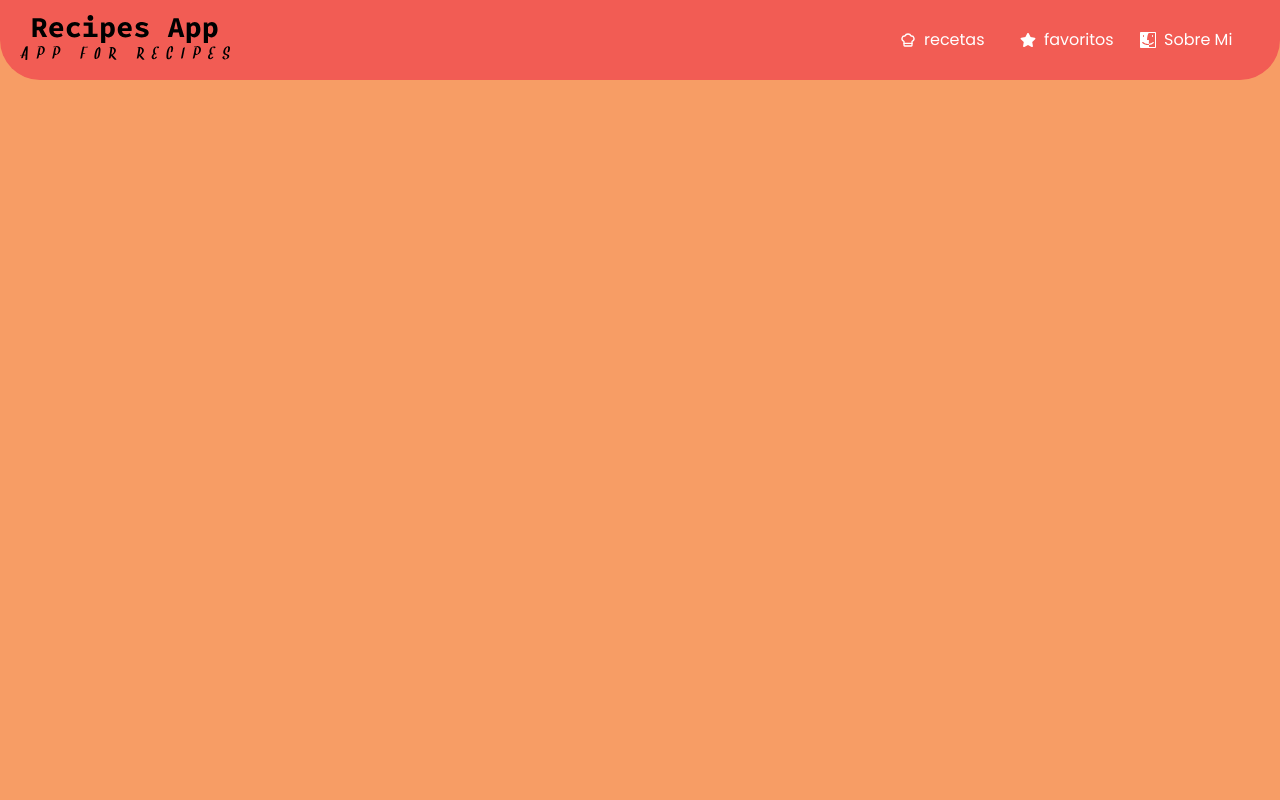
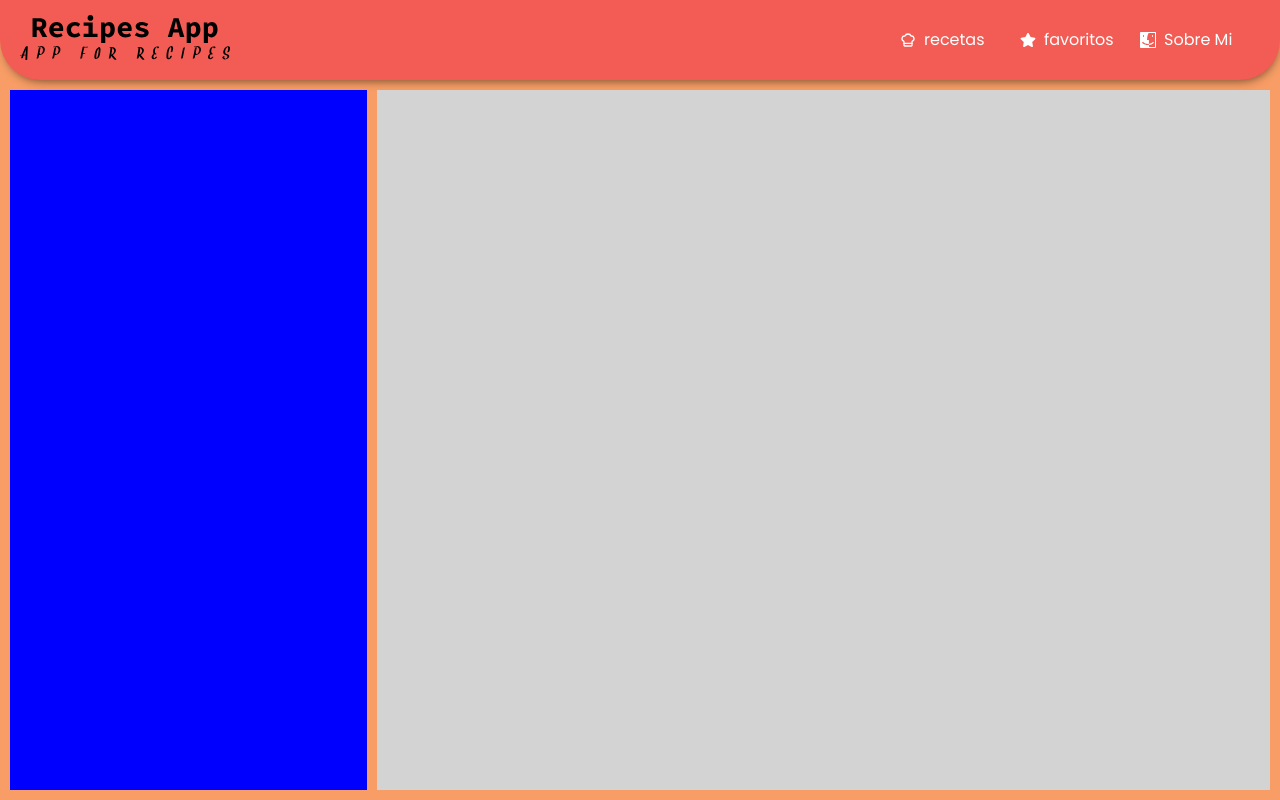
Before and after one commit to josewebcreator/recetas, a React (Create React App) app: page / in a window 1280 px wide. Built offline with nearby package versions, Linux system fonts and the light colour scheme.

Commit message:
Se arreglo el css, se anadio subcomponentes del home

```diff
--- a/src/App.css
+++ b/src/App.css
@@ -1,6 +1,10 @@
 .App{
     display: flex;
+    flex-direction: column;
     position: relative;
     padding: 0;
     margin: 0;
+    height: 100vh;
+    width: 100%;
+    box-sizing: border-box;
 }
--- /dev/null
+++ b/src/components/feed/Home.css
@@ -0,0 +1,20 @@
+.Home {
+    position: relative;
+    display: grid;
+    grid-template-columns: 2fr 5fr; /* Dos columnas: .Filters y .Recipes */
+    grid-template-rows: auto; /* Ajusta la altura automáticamente */
+    gap: 10px; /* Espaciado entre columnas */
+    height: calc(100vh - 80px); /* Resta la altura del header (80px) */
+    padding: 10px; /* Espaciado interno opcional */
+    box-sizing: border-box; /* Incluye padding y border en el tamaño */
+}
+
+.Filters {
+    background-color: blue;
+    height: 100%; /* Asegúrate de que ocupe toda la altura de la grilla */
+}
+
+.Recipes {
+    background-color: lightgray; /* Color de fondo para diferenciar */
+    height: 100%; /* Asegúrate de que ocupe toda la altura de la grilla */
+}
--- a/src/components/feed/Home.jsx
+++ b/src/components/feed/Home.jsx
@@ -1,4 +1,12 @@
+import './Home.css'
+import Filters from './filters/Filters'
+import Recipes from './recipes/Recipes'
 
 export default function Home(){
-    return null
+    return (
+        <div className="Home">
+            <Filters/>
+            <Recipes/>
+        </div>
+    )
 }
--- /dev/null
+++ b/src/components/feed/filters/Filters.jsx
@@ -0,0 +1,9 @@
+/*Includes */
+
+
+/*Componente */
+export default function Filters(){
+    return(
+        <div className="Filters"></div>
+    )
+}
--- /dev/null
+++ b/src/components/feed/recipes/Recipes.jsx
@@ -0,0 +1,9 @@
+/*Includes */
+
+
+/*Componente */
+export default function Recipes(){
+    return(
+        <div className="Recipes"></div>
+    )
+}
--- a/src/components/header/header.css
+++ b/src/components/header/header.css
@@ -1,5 +1,4 @@
 .Header {
-    width: 100%;
     height: 80px;
     background-color: #F25C54;
     border-radius: 0 0 40px 40px;
@@ -10,6 +9,11 @@
     padding-right: 40px;
     overflow: hidden;
     justify-content: space-between;
+    -webkit-box-shadow: 1px 5px 10px -4px rgba(0,0,0,0.53);
+    -moz-box-shadow: 1px 5px 10px -4px rgba(0,0,0,0.53);
+    box-shadow: 1px 5px 10px -4px rgba(0,0,0,0.53);
+    width: 100%;
+    box-sizing: border-box;
 }
 
 .logo-container {
--- a/src/index.css
+++ b/src/index.css
@@ -10,3 +10,8 @@ body {
   margin: 0;
 
 }
+
+/*Al parecer es una buena practica limitar a todos los hijos al tamaño del padre*/
+*, *::before, *::after {
+  box-sizing: border-box;
+}
```
